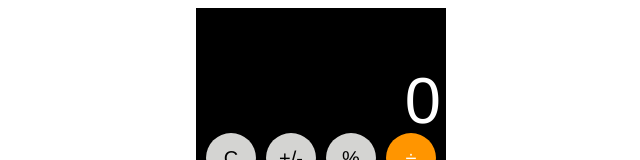
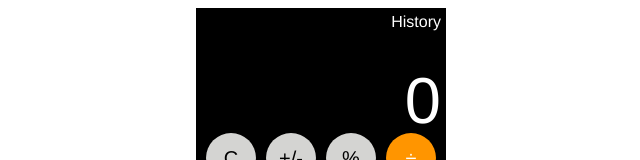
Before and after one commit to smth324/ioscalculator, a React (Create React App) app: page / in a window 1280 px wide. Shown: the top 160 px of the page, without its empty margins (319-959 px from the left). Built offline with nearby package versions, Linux system fonts and the light colour scheme.

Commit message:
Added History Function and component
Records each equation in string form to an array. Also
added a way to view the history.

```diff
--- a/src/App.tsx
+++ b/src/App.tsx
@@ -1,11 +1,19 @@
 import React, { useState, useEffect, useCallback } from 'react';
 import styled from 'styled-components';
 import BasicButton from './components/BasicButton';
+import History from './components/History';
 
 const Container = styled.div`
     background-color: var(--background-color);
     width: 240px;
     padding: 5px;
+`
+
+const ShowHistoryBtn = styled.button`
+  all:unset;
+  color: white;
+  cursor: pointer;
+  float: right;
 `
 
 interface styledProps {
@@ -31,6 +39,8 @@ const App = () => {
   const [currentOperation, setCurrentOperation] = useState('')
   const [display, setDisplay] = useState('0')
   const [first, setFirst] = useState(true)
+  const [history, setHistory] = useState<string[]>([])
+  const [show, setShow] = useState(false)
 
   const handleClear = () => {
     setState('0')
@@ -52,17 +62,23 @@ const App = () => {
     let newState = state
     if (label === '+/-') {
       newState = String(0 - firstFactor)
+      setHistory((history) => history.concat(`${firstFactor}+/-=${newState}`))
     } else if (label === '%') {
       newState = String(firstFactor / 100)
       setSecondState('0')
+      setHistory((history) => history.concat(`${firstFactor}%=${newState}`))
     } else if (currentOperation === '×') {
       newState = String(firstFactor * secondFactor)
+      setHistory((history) => history.concat(`${firstFactor}${currentOperation}${secondFactor}=${newState}`))
     } else if (currentOperation === '+') {
       newState = String(firstFactor + secondFactor)
+      setHistory((history) => history.concat(`${firstFactor}${currentOperation}${secondFactor}=${newState}`))
     } else if (currentOperation === '÷') {
       newState = String(firstFactor / secondFactor)
+      setHistory((history) => history.concat(`${firstFactor}${currentOperation}${secondFactor}=${newState}`))
     } else if (currentOperation === '−') {
       newState = String(firstFactor - secondFactor)
+      setHistory((history) => history.concat(`${firstFactor}${currentOperation}${secondFactor}=${newState}`))
     }
     setState('')
     setFirst(true)
@@ -124,6 +140,7 @@ const App = () => {
 
   return (
     <Container>
+      {show ? <History setShow={setShow} history={history} /> : <ShowHistoryBtn onClick={() => setShow(true)}>History</ShowHistoryBtn>}
       <Display displayLength={Number(display).toLocaleString().length}>{Number(display).toLocaleString()}</Display>
       <div>
         <BasicButton currentOperation={currentOperation} label={state === '0' ? 'AC' : 'C'} color='light' textColor='black' onClick={handleClear} />
--- /dev/null
+++ b/src/components/History.tsx
@@ -0,0 +1,53 @@
+import React from 'react'
+import styled from "styled-components"
+
+interface Props {
+    history: string[]
+    setShow: (boolean: boolean) => void
+}
+
+const Container = styled.div`
+    display: flex;
+    flex-direction: column;
+    height:425px;
+    width: 250px;
+    position: absolute;
+    max-height: 425px;
+    overflow-y:scroll;
+    top: 8px;
+    left: 461px;
+    background-color: black;
+`
+const Cell = styled.div`
+    color: white;
+    padding: 20px 5px;
+    text-align: right;
+    background-color: black;
+    border-top: 0.3px solid white;
+    border-bottom: 0.3px solid white;
+`
+
+const HideHistoryBtn = styled.button`
+    width: 230px;
+    all: unset;
+    cursor:pointer;
+    color: white;
+    background-color: black;
+    text-align: center;
+    position: fixed;
+`
+
+const History: React.FC<Props> = ({ history, setShow }) => {
+    return (
+        <Container>
+            <HideHistoryBtn onClick={() => setShow(false)}>X</HideHistoryBtn>
+            {history.map(x => (
+                <Cell>
+                    {x}
+                </Cell>
+            ))}
+        </Container>
+    )
+}
+
+export default History
```
